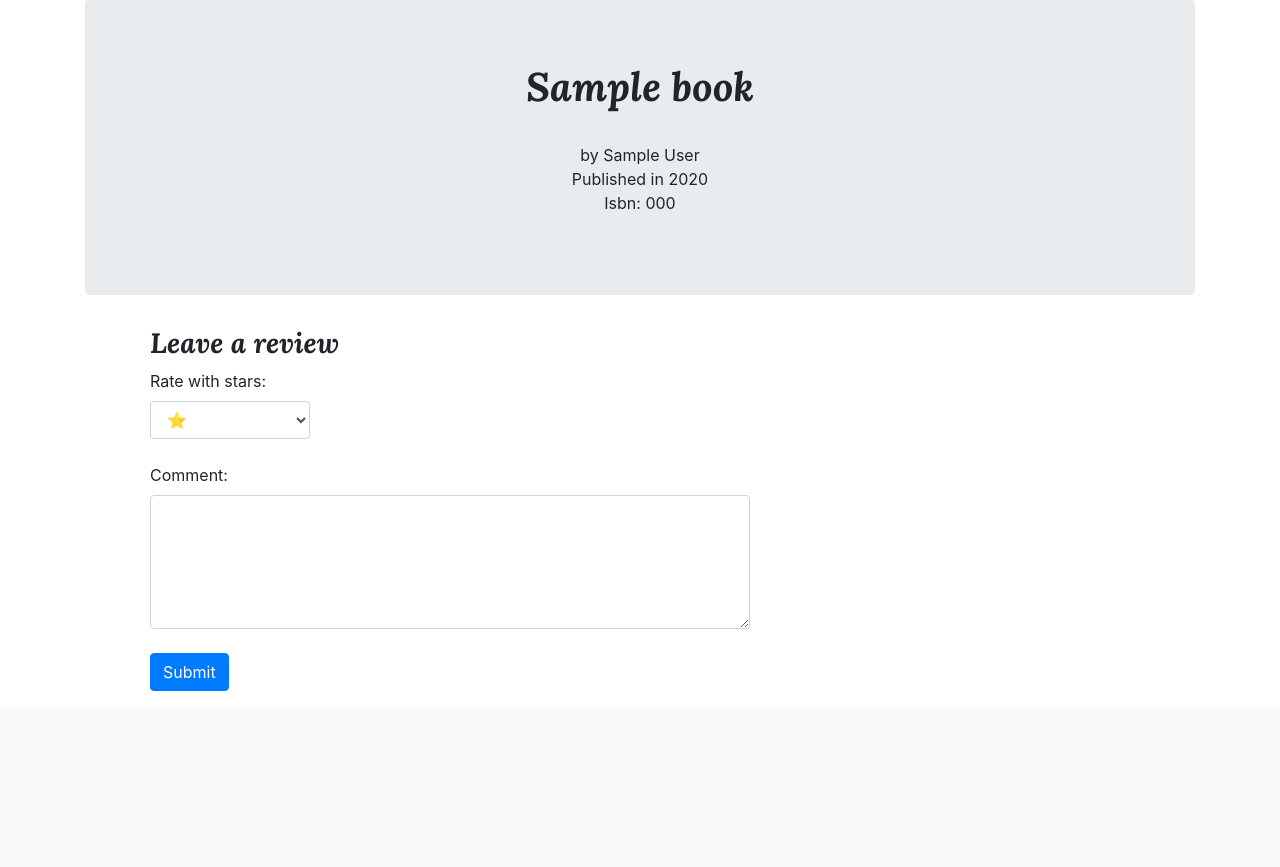
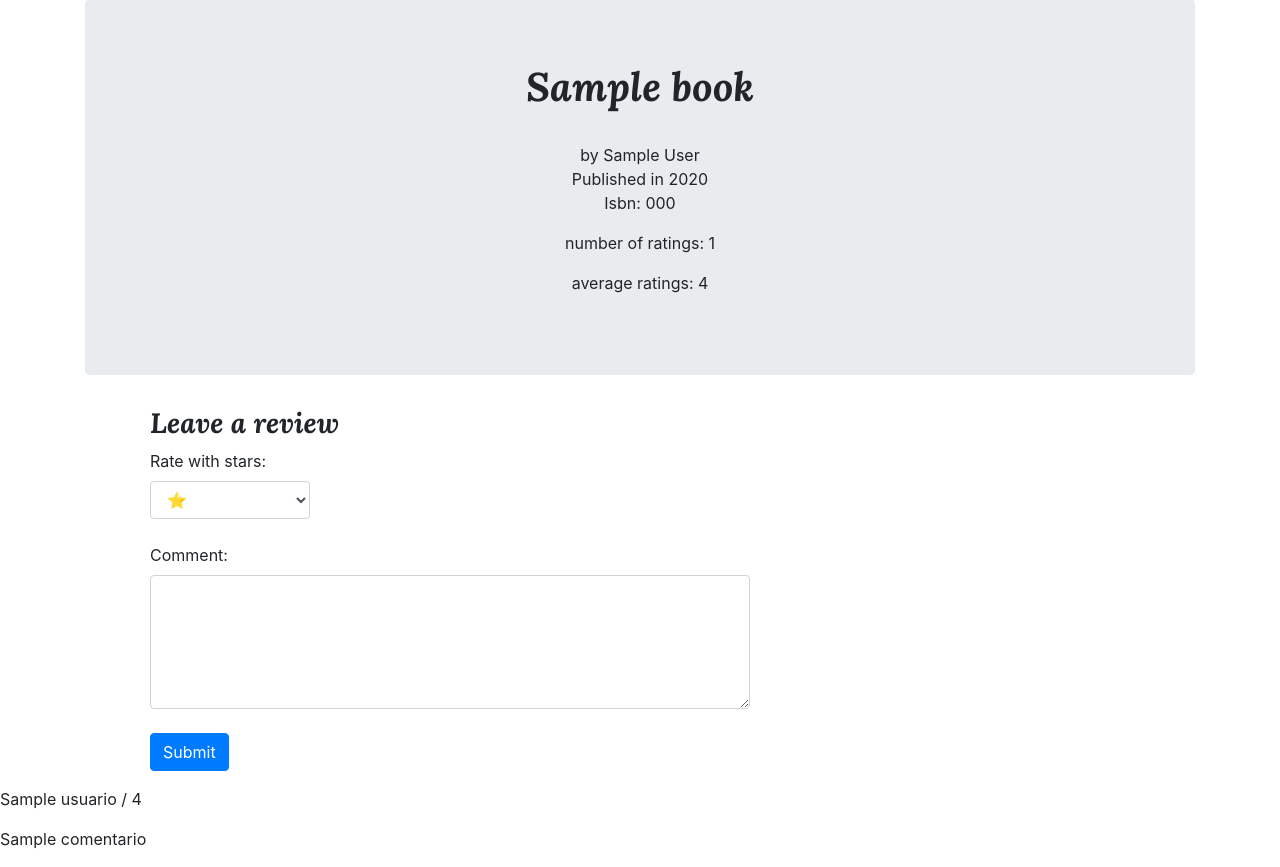
Before and after one commit to today-is-cinthia/cs50w-project1, a Flask app: template templates/libros.html in a window 1280 px wide. Shown: the part 153-1020 px from the top of the page. Before the commit the page ends 844 px from the top, so only its background shows below. Run offline with Flask 2, Linux system fonts and the light colour scheme; the template is opened without the code that fills it: most values are stand-ins (such as "Sample title", 1, 10 or a date in 2020).

Commit message:
a dormir pq no pude hacer que imprima mis reviews :/

```diff
--- a/application.py
+++ b/application.py
@@ -10,6 +10,7 @@ from sqlalchemy.orm import scoped_session, sessionmaker
 from dotenv import load_dotenv
 from werkzeug.security import check_password_hash, generate_password_hash
 from loginrequired import login_required
+import requests
 
 app = Flask(__name__)
 
@@ -101,15 +102,38 @@ def search():
 
 @app.route("/libros/<isbn>",methods=['GET','POST'])
 def libros(isbn):
-    #id_libro = db.execute("SELECT id FROM books WHERE id =:id", {"id": request.form.get("search")}).fetchone()
+    book_id = request.form.get('book_id')
+    global goodreads
+    global count
+    global rating
+
+    if request.method == "POST":
+        count = 0
+        rating = request.form.get("rating")
+        comentario = request.form.get("comentario")
+        #if rating or comentario == "":
+            #return render_template("error.html")
+        db.execute("INSERT INTO reviews (usuario, comentario, rating, id_book) VALUES (:usuario, :comentario, :rating, :id_book)", {"usuario": session["user_id"], "comentario": comentario, "rating": rating, "id_book": book_id})
+        db.commit()
+
     resultado = db.execute("SELECT * FROM books WHERE isbn = :isbn", {"isbn":isbn}).fetchall()
 
     if resultado is None:
-        return render_template("error.html")
-    else:
-        if request.method == "POST":
-            book_id = request.form.get('book_id')
-            db.execute("INSERT INTO reviews (id_book, usuario, comentario, rating) VALUES (:id_book,:usuario, :comentario, :rating)", {"id_book": book_id,"usuario": session["user_id"], "comentario": request.form.get("comentario"), "rating": int(request.form.get("rating"))})
-            db.commit()
-            return redirect("/")
-    return render_template("libros.html", resultado=resultado)
+        return render_template("libros.html")
+
+    reviews = db.execute("SELECT * FROM reviews WHERE id_book = :id;",{"id":book_id}).fetchall()
+    if request.method == "GET":
+        try:
+            validation = db.execute("SELECT usuario FROM reviews WHERE id_book = :id AND usuario = :usuario", {"id": book_id, "usuario": session["user_id"]}).fetchone()
+            if validation != None:
+                return render_template("error.html")
+        except:
+            pass
+        if "AIzaSyCPNyAngETN9xr7U7XAU_gDALxG3Tttbi4":
+            response = requests.get("https://www.goodreads.com/book/review_counts.json", params={"access_key":'AIzaSyCPNyAngETN9xr7U7XAU_gDALxG3Tttbi4', "isbns": isbn})
+            if response.status_code != 200:
+                raise Exception("Request to goodreads was unsuccessful")
+            goodreads = response.json().get('books')[0]
+            count = goodreads.get('work_ratings_count')
+            rating = goodreads.get('average_rating')
+    return render_template("libros.html", resultado=resultado, count=count, rating=rating, reviews=reviews)
--- a/templates/libros.html
+++ b/templates/libros.html
@@ -10,10 +10,13 @@ Books
     <center>
     <h1  style="font-family:  'Lora', serif;">{{books.title}}</h1><br>
     <p>by {{books.author}} <br> Published in {{books.year}} <br> Isbn: {{books.isbn}}</p>
+    <p>number of ratings: {{count}}</p>
+    <p>average ratings: {{rating}}</p>
   </center>
     {% endfor %}
   </div>
 </div>
+
 
 <h3  style="margin-left: 150px; font-family:  'Lora', serif;" >Leave a review</h3>
 <input type="hidden" name="book_id" value="{{resultado.id}}" />
@@ -33,5 +36,11 @@ Books
 </div>
 </form>
 
+{% for i in reviews %}
+<p>{{i.usuario}} / {{i.rating}}</p>
+<p>{{i.comentario}}</p>
+{%endfor%}
+
+
 
 {% endblock %}
```
Also changed, not shown: 2 other files.
